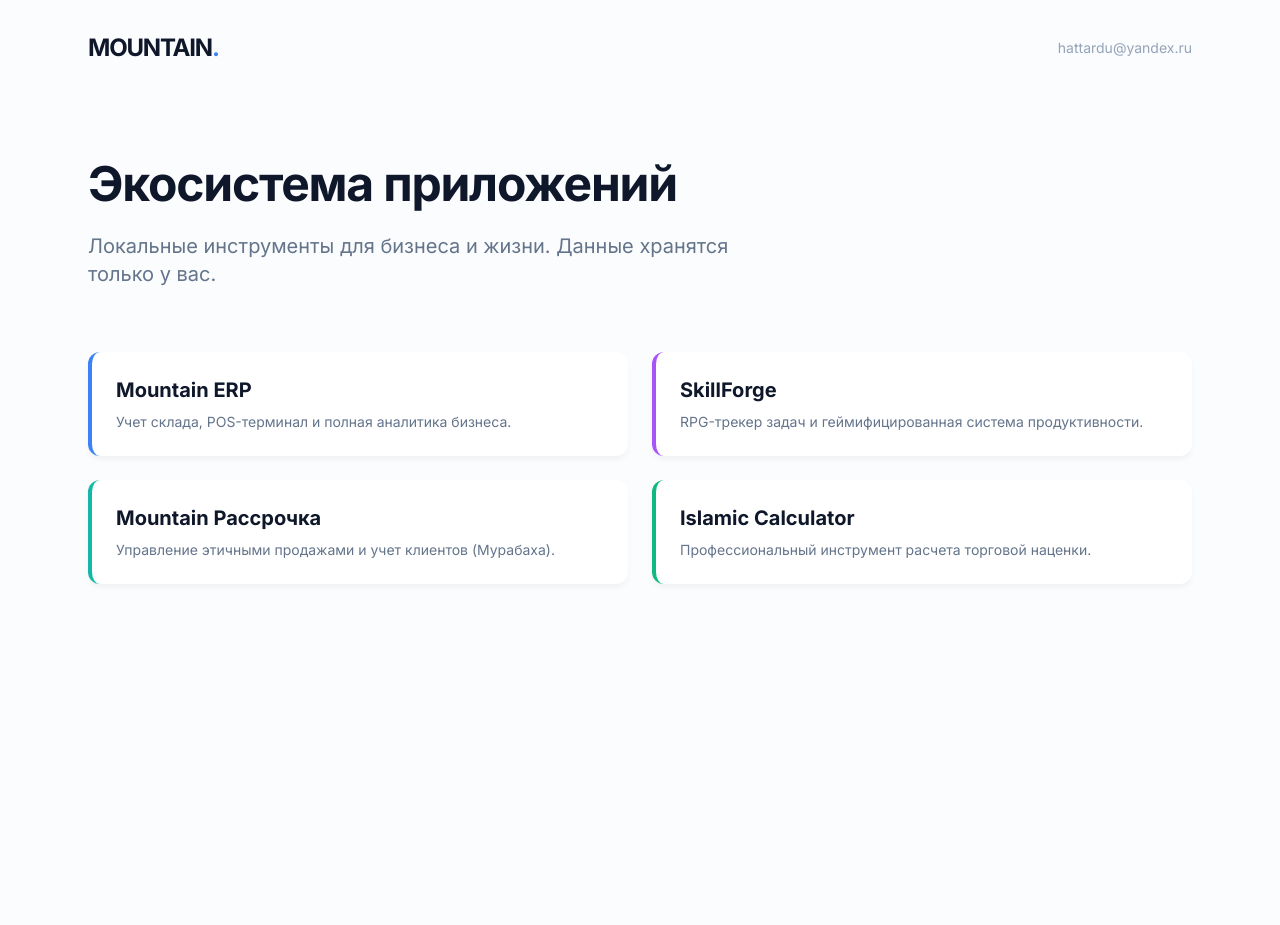
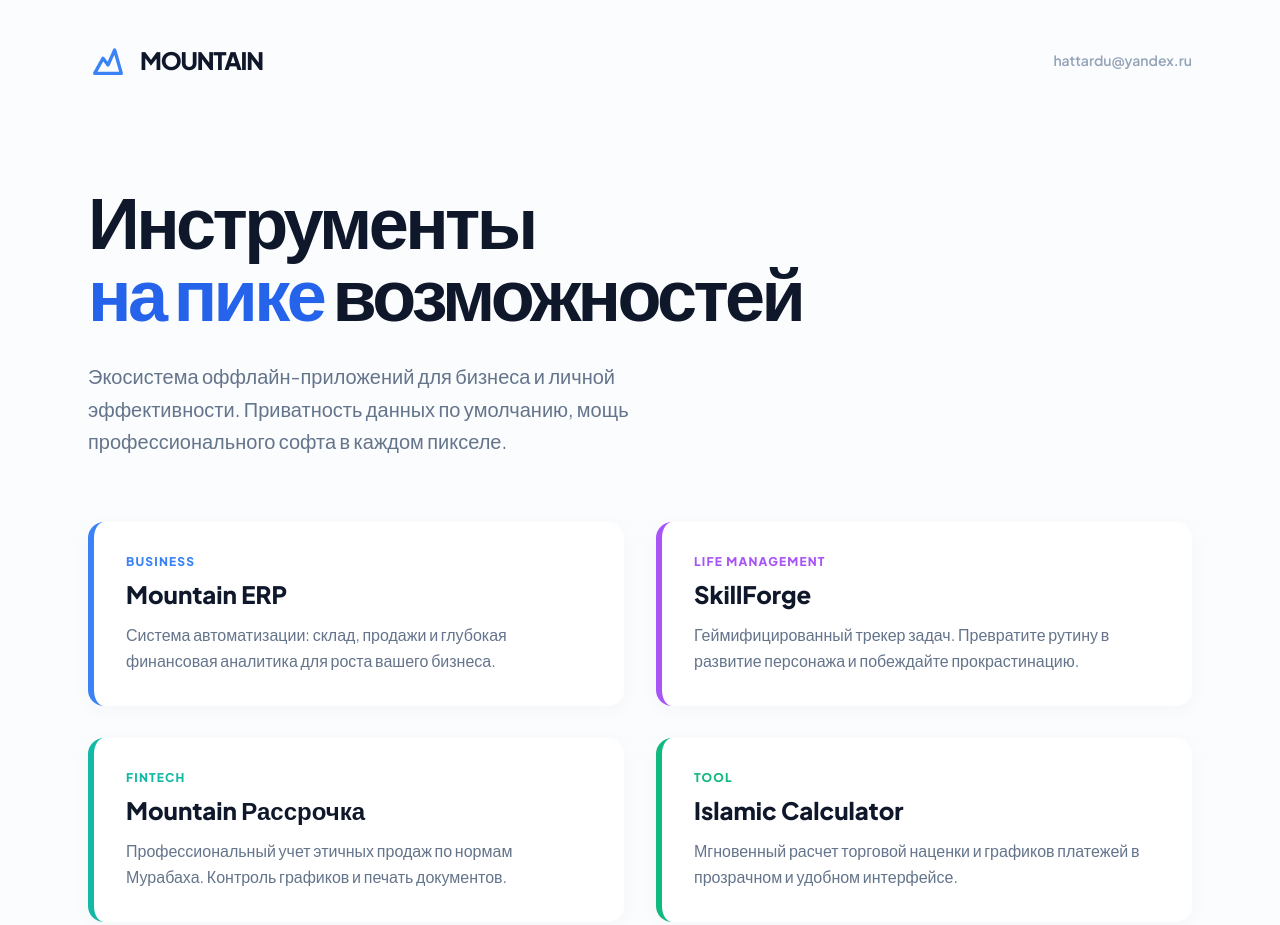
Before and after one commit to Xmza/xmza.github.io, a plain HTML site: page index.html in a window 1280 px wide. Shown: the top 925 px of the page. Before the commit the page ends 800 px from the top, so only its background shows below. Drawn offline with nearby package versions, Linux system fonts and the light colour scheme.

Commit message:
Update index.html

```diff
--- a/index.html
+++ b/index.html
@@ -5,41 +5,67 @@
     <meta name="viewport" content="width=device-width, initial-scale=1.0">
     <title>Mountain Ecosystem</title>
     <script src="https://cdn.tailwindcss.com"></script>
-    <link href="https://fonts.googleapis.com/css2?family=Inter:wght@400;600;700&display=swap" rel="stylesheet">
+    <link href="https://fonts.googleapis.com/css2?family=Plus+Jakarta+Sans:wght@400;600;800&display=swap" rel="stylesheet">
     <style>
-        body { font-family: 'Inter', sans-serif; background-color: #fbfcfd; color: #1e293b; }
-        .feature-card { background: white; border-radius: 12px; padding: 24px; border-left: 4px solid; box-shadow: 0 4px 6px -1px rgba(0,0,0,0.05); transition: 0.3s; }
-        .feature-card:hover { transform: translateX(5px); box-shadow: 0 10px 15px -3px rgba(0,0,0,0.1); }
+        body { font-family: 'Plus Jakarta Sans', sans-serif; background-color: #fbfcfd; color: #1e293b; }
+        .app-card { background: white; border-radius: 16px; padding: 32px; border-left: 6px solid; box-shadow: 0 4px 20px rgba(0,0,0,0.03); transition: all 0.3s ease; display: block; }
+        .app-card:hover { transform: translateY(-5px); box-shadow: 0 12px 30px rgba(0,0,0,0.08); }
     </style>
 </head>
 <body>
-    <nav class="max-w-6xl mx-auto px-6 py-8 flex justify-between items-center">
-        <span class="text-2xl font-black tracking-tighter text-slate-900">MOUNTAIN<span class="text-blue-500">.</span></span>
-        <span class="text-sm font-medium text-slate-400">hattardu@yandex.ru</span>
+    <!-- Navbar с логотипом -->
+    <nav class="max-w-6xl mx-auto px-6 py-10 flex justify-between items-center">
+        <div class="flex items-center gap-3">
+            <svg width="40" height="40" viewBox="0 0 24 24" fill="none" xmlns="http://www.w3.org/2000/svg">
+                <path d="M4 20L9 11L12 15L16 6L20 20H4Z" stroke="#3b82f6" stroke-width="2" stroke-linecap="round" stroke-linejoin="round"/>
+            </svg>
+            <span class="text-2xl font-black tracking-tighter text-slate-900 uppercase">Mountain</span>
+        </div>
+        <div class="text-sm font-semibold text-slate-400">hattardu@yandex.ru</div>
     </nav>
 
-    <header class="max-w-6xl mx-auto px-6 py-16">
-        <h1 class="text-5xl font-bold text-slate-900 mb-6 tracking-tight">Экосистема приложений</h1>
-        <p class="text-xl text-slate-500 max-w-2xl">Локальные инструменты для бизнеса и жизни. Данные хранятся только у вас.</p>
+    <!-- Мощный заголовок -->
+    <header class="max-w-6xl mx-auto px-6 py-16 text-left">
+        <h1 class="text-6xl md:text-7xl font-extrabold text-slate-900 mb-8 tracking-tighter leading-tight">
+            Инструменты <br><span class="text-blue-600">на пике</span> возможностей
+        </h1>
+        <p class="text-xl text-slate-500 max-w-2xl leading-relaxed">
+            Экосистема оффлайн-приложений для бизнеса и личной эффективности.
+            Приватность данных по умолчанию, мощь профессионального софта в каждом пикселе.
+        </p>
     </header>
 
-    <main class="max-w-6xl mx-auto px-6 pb-24 grid grid-cols-1 md:grid-cols-2 gap-6">
-        <a href="erp.html" class="feature-card border-blue-500">
-            <h3 class="font-bold text-xl mb-2 text-slate-900">Mountain ERP</h3>
-            <p class="text-slate-500 text-sm">Учет склада, POS-терминал и полная аналитика бизнеса.</p>
+    <!-- Сетка приложений -->
+    <main class="max-w-6xl mx-auto px-6 pb-32 grid grid-cols-1 md:grid-cols-2 gap-8">
+
+        <a href="erp.html" class="app-card border-blue-500">
+            <div class="text-blue-500 font-bold text-xs uppercase tracking-widest mb-2">Business</div>
+            <h3 class="text-2xl font-bold text-slate-900 mb-3">Mountain ERP</h3>
+            <p class="text-slate-500 leading-relaxed">Система автоматизации: склад, продажи и глубокая финансовая аналитика для роста вашего бизнеса.</p>
         </a>
-        <a href="skillforge.html" class="feature-card border-purple-500">
-            <h3 class="font-bold text-xl mb-2 text-slate-900">SkillForge</h3>
-            <p class="text-slate-500 text-sm">RPG-трекер задач и геймифицированная система продуктивности.</p>
+
+        <a href="skillforge.html" class="app-card border-purple-500">
+            <div class="text-purple-500 font-bold text-xs uppercase tracking-widest mb-2">Life Management</div>
+            <h3 class="text-2xl font-bold text-slate-900 mb-3">SkillForge</h3>
+            <p class="text-slate-500 leading-relaxed">Геймифицированный трекер задач. Превратите рутину в развитие персонажа и побеждайте прокрастинацию.</p>
         </a>
-        <a href="rassrochka.html" class="feature-card border-teal-500">
-            <h3 class="font-bold text-xl mb-2 text-slate-900">Mountain Рассрочка</h3>
-            <p class="text-slate-500 text-sm">Управление этичными продажами и учет клиентов (Мурабаха).</p>
+
+        <a href="rassrochka.html" class="app-card border-teal-500">
+            <div class="text-teal-500 font-bold text-xs uppercase tracking-widest mb-2">Fintech</div>
+            <h3 class="text-2xl font-bold text-slate-900 mb-3">Mountain Рассрочка</h3>
+            <p class="text-slate-500 leading-relaxed">Профессиональный учет этичных продаж по нормам Мурабаха. Контроль графиков и печать документов.</p>
         </a>
-        <a href="calc.html" class="feature-card border-emerald-500">
-            <h3 class="font-bold text-xl mb-2 text-slate-900">Islamic Calculator</h3>
-            <p class="text-slate-500 text-sm">Профессиональный инструмент расчета торговой наценки.</p>
+
+        <a href="calc.html" class="app-card border-emerald-500">
+            <div class="text-emerald-500 font-bold text-xs uppercase tracking-widest mb-2">Tool</div>
+            <h3 class="text-2xl font-bold text-slate-900 mb-3">Islamic Calculator</h3>
+            <p class="text-slate-500 leading-relaxed">Мгновенный расчет торговой наценки и графиков платежей в прозрачном и удобном интерфейсе.</p>
         </a>
+
     </main>
+
+    <footer class="text-center py-12 border-t border-slate-100 text-slate-400 text-sm font-medium">
+        © 2025 MOUNTAIN ECOSYSTEM
+    </footer>
 </body>
 </html>
```
